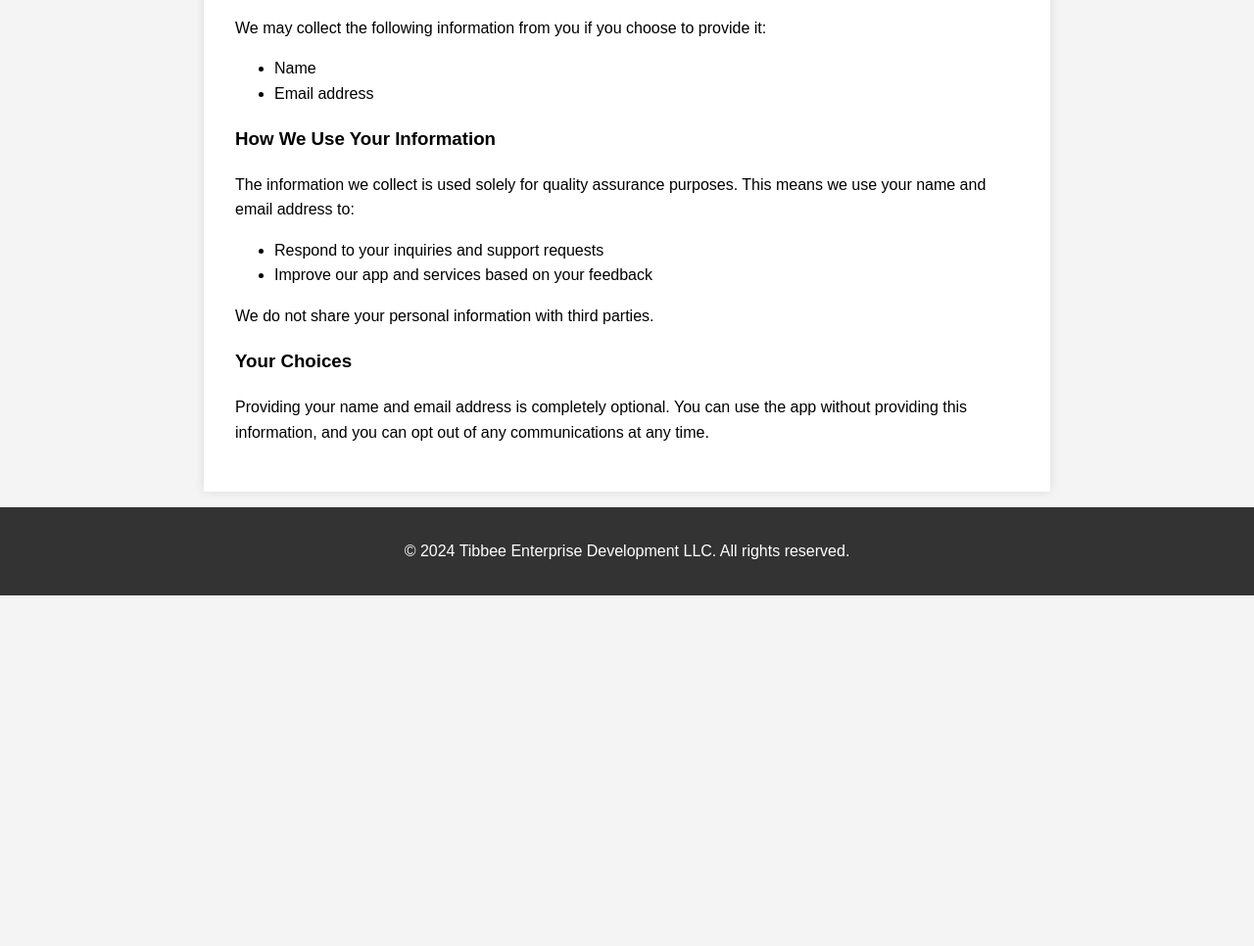
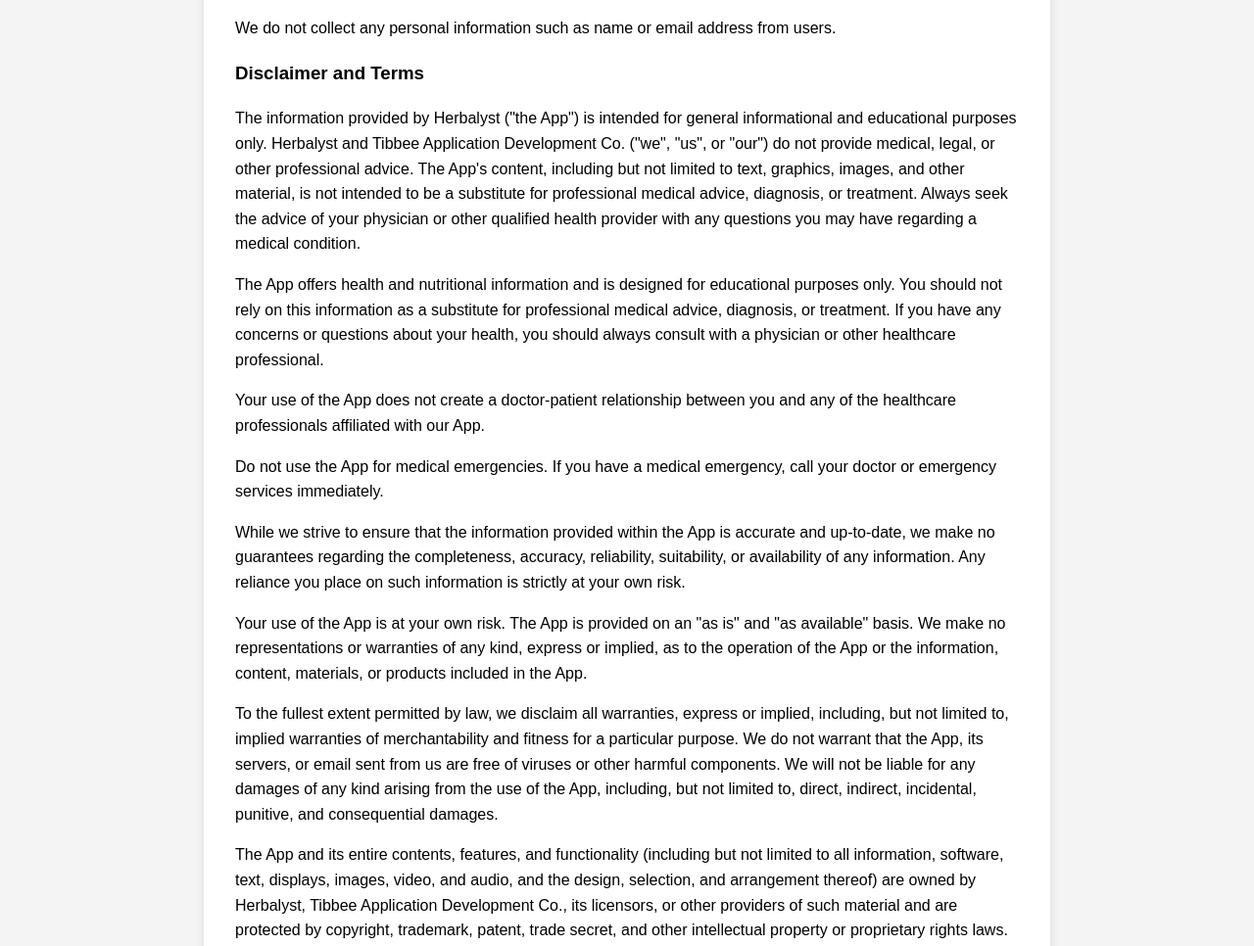
Before and after one commit to pgunhal/herbalitea, a plain HTML site: page index.html in a window 1280 px wide. Shown: the part 1823-2789 px from the top of the page at 98% size. Before the commit the page ends 2431 px from the top, so only its background shows below. Drawn offline with Linux system fonts and the light colour scheme.

Commit message:
add TOC and update privacy policy

```diff
--- a/index.html
+++ b/index.html
@@ -30,7 +30,7 @@
         <ul>
             <li>Track your tea consumption</li>
             <li>Explore a variety of tea recipes</li>
-            <li>Set reminders for your tea time</li>
+            <li>Get customized tea recipes for your mood and specific health issues</li>
             <li>Log your tea preferences and notes</li>
         </ul>
     </section>
@@ -73,20 +73,23 @@
         <h2>Privacy Policy</h2>
         <p>Your privacy is important to us. This privacy policy explains what personal data we collect from you and how we use it.</p>
         <h3>Information We Collect</h3>
-        <p>We may collect the following information from you if you choose to provide it:</p>
-        <ul>
-            <li>Name</li>
-            <li>Email address</li>
-        </ul>
-        <h3>How We Use Your Information</h3>
-        <p>The information we collect is used solely for quality assurance purposes. This means we use your name and email address to:</p>
-        <ul>
-            <li>Respond to your inquiries and support requests</li>
-            <li>Improve our app and services based on your feedback</li>
-        </ul>
-        <p>We do not share your personal information with third parties.</p>
-        <h3>Your Choices</h3>
-        <p>Providing your name and email address is completely optional. You can use the app without providing this information, and you can opt out of any communications at any time.</p>
+        <p>We do not collect any personal information such as name or email address from users.</p>
+        <h3>Disclaimer and Terms</h3>
+        <p>The information provided by Herbalyst ("the App") is intended for general informational and educational purposes only. Herbalyst and Tibbee Application Development Co. ("we", "us", or "our") do not provide medical, legal, or other professional advice. The App's content, including but not limited to text, graphics, images, and other material, is not intended to be a substitute for professional medical advice, diagnosis, or treatment. Always seek the advice of your physician or other qualified health provider with any questions you may have regarding a medical condition.</p>
+        <p>The App offers health and nutritional information and is designed for educational purposes only. You should not rely on this information as a substitute for professional medical advice, diagnosis, or treatment. If you have any concerns or questions about your health, you should always consult with a physician or other healthcare professional.</p>
+        <p>Your use of the App does not create a doctor-patient relationship between you and any of the healthcare professionals affiliated with our App.</p>
+        <p>Do not use the App for medical emergencies. If you have a medical emergency, call your doctor or emergency services immediately.</p>
+        <p>While we strive to ensure that the information provided within the App is accurate and up-to-date, we make no guarantees regarding the completeness, accuracy, reliability, suitability, or availability of any information. Any reliance you place on such information is strictly at your own risk.</p>
+        <p>Your use of the App is at your own risk. The App is provided on an "as is" and "as available" basis. We make no representations or warranties of any kind, express or implied, as to the operation of the App or the information, content, materials, or products included in the App.</p>
+        <p>To the fullest extent permitted by law, we disclaim all warranties, express or implied, including, but not limited to, implied warranties of merchantability and fitness for a particular purpose. We do not warrant that the App, its servers, or email sent from us are free of viruses or other harmful components. We will not be liable for any damages of any kind arising from the use of the App, including, but not limited to, direct, indirect, incidental, punitive, and consequential damages.</p>
+        <p>The App and its entire contents, features, and functionality (including but not limited to all information, software, text, displays, images, video, and audio, and the design, selection, and arrangement thereof) are owned by Herbalyst, Tibbee Application Development Co., its licensors, or other providers of such material and are protected by copyright, trademark, patent, trade secret, and other intellectual property or proprietary rights laws.</p>
+        <p>The App may contain links to third-party websites or resources. We provide these links for your convenience, but we have no control over the content, privacy policies, or practices of any third-party websites. We are not responsible or liable for the availability, content, privacy policies, or practices of such third-party websites. Your use of third-party websites is at your own risk.</p>
+        <p>You agree to use the App only for lawful purposes and in a way that does not infringe on the rights of, restrict or inhibit anyone else's use and enjoyment of the App. Prohibited conduct includes harassing or causing distress or inconvenience to any person, transmitting or uploading any material that contains viruses or malware, or engaging in any other conduct that restricts or inhibits anyone's use or enjoyment of the App, or which, as determined by us, may harm Herbalyst, Tibbee Application Development Co. or users of the App.</p>
+        <p>We reserve the right to terminate or suspend your access to the App at any time, for any reason, including if we reasonably believe that you have violated or acted inconsistently with these Terms. You may also delete your account at any time. We reserve the right to maintain copies of information related to you.</p>
+        <p>In no event shall Herbalyst, Tibbee Application Development Co., its affiliates, or their licensors, service providers, employees, agents, officers, or directors be liable for any indirect, special, incidental, or consequential damages arising out of or in connection with your use or inability to use the App, whether based on warranty, contract, tort (including negligence), product liability, or any other legal theory.</p>
+        <p>These Terms and your use of the App shall be governed by and construed in accordance with the laws of the United States of America, without giving effect to any choice or conflict of law provision or rule. Any legal suit, action, or proceeding arising out of or related to these Terms or the App shall be instituted exclusively in the courts of the United States of America.</p>
+        <p>We reserve the right to modify these Terms at any time. If we make changes, we will notify you by revising the date at the top of these Terms and, in some cases, provide you with additional notice (such as adding a statement to the App's homepage or sending you an email notification). Your continued use of the App after any such change constitutes your acceptance of the new Terms.</p>
+        <p>If you have any questions about these Terms, please visit https://herbalyst.netlify.app/#privacy or go to the Support section of the application.</p>
     </section>
 
     <footer>
```
Also changed, not shown: 1 other file.
